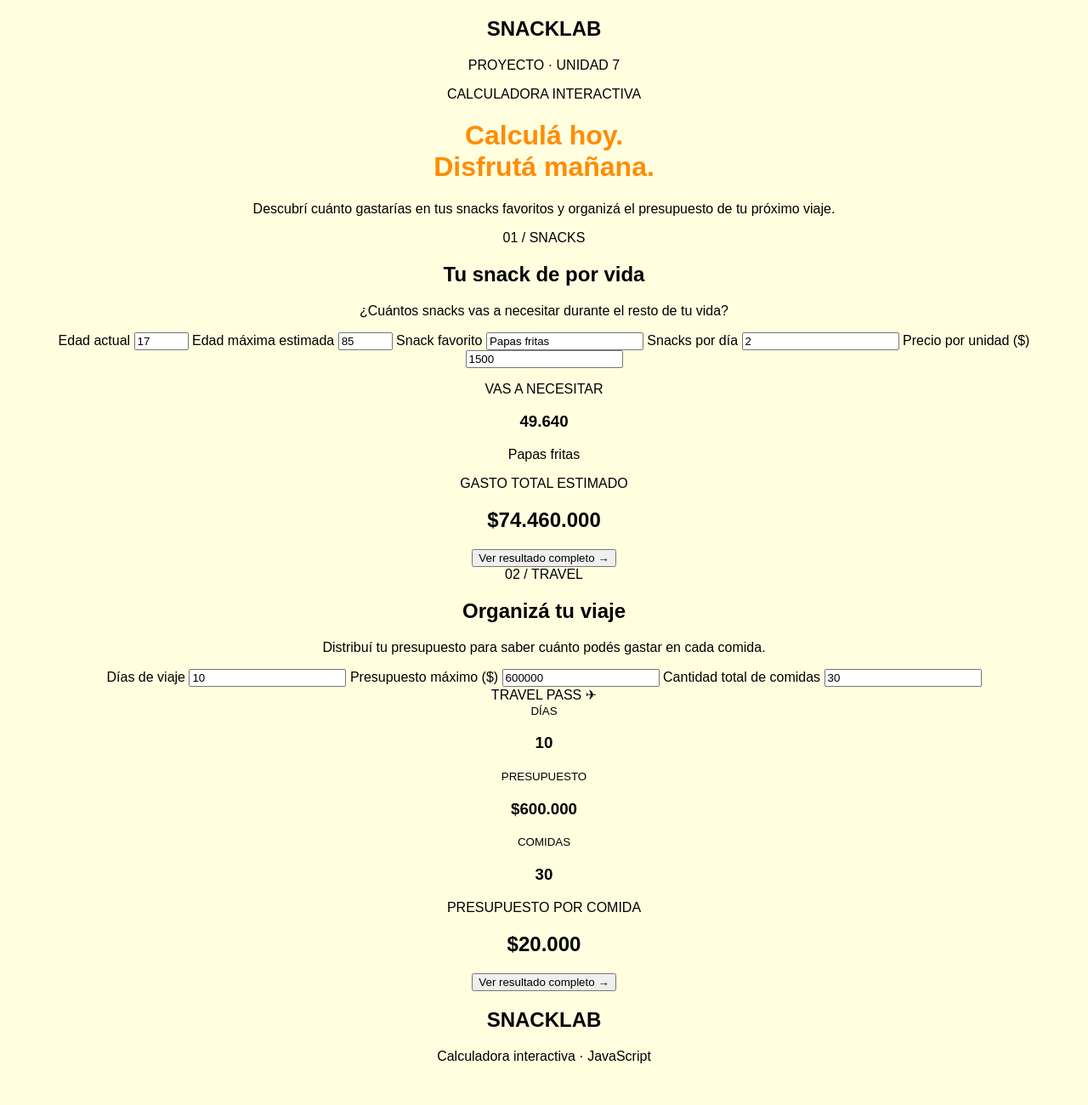
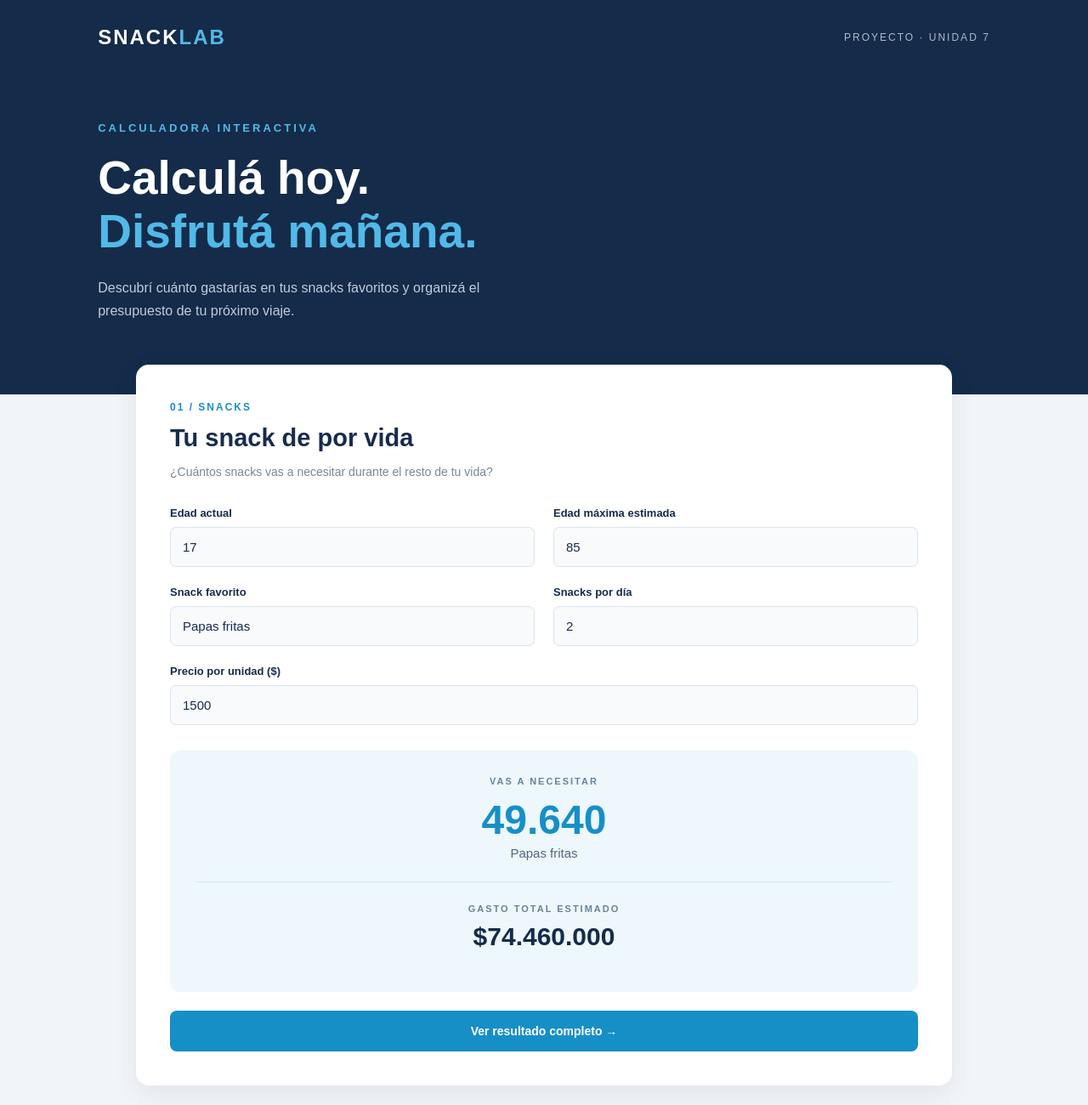
Before and after one commit to juanfg2009/U7-calculadora-de-snacks, a plain HTML site: page index.html in a window 1280 px wide. Shown: the top 1300 px of the page at 85% size. Before the commit the page ends 1268 px from the top, so only its background shows below. Drawn offline with Linux system fonts and the light colour scheme.

Commit message:
Revise CSS styles for body, header, and layout
Refactor CSS styles for improved layout and responsiveness.

```diff
--- a/style.css
+++ b/style.css
@@ -1,10 +1,339 @@
+
+* {
+    margin: 0;
+    padding: 0;
+    box-sizing: border-box;
+}
 
 body {
-    background-color: lightyellow;
-    font-family: Arial, sans-serif;
+    font-family: Arial, Helvetica, sans-serif;
+    background-color: #f1f4f8;
+    color: #172b4d;
+}
+
+/* ENCABEZADO */
+
+.header {
+    background: #142b49;
+    color: white;
+    padding: 30px 9% 85px;
+}
+
+nav {
+    display: flex;
+    justify-content: space-between;
+    align-items: center;
+}
+
+nav h2, footer h2 {
+    font-size: 24px;
+    letter-spacing: 2px;
+}
+
+nav h2 span, footer h2 span {
+    color: #51b9e8;
+}
+
+nav p {
+    font-size: 12px;
+    letter-spacing: 2px;
+    color: #aabbd0;
+}
+
+.portada {
+    max-width: 650px;
+    margin-top: 85px;
+}
+
+.etiqueta {
+    color: #51b9e8;
+    font-size: 13px;
+    font-weight: bold;
+    letter-spacing: 3px;
+    margin-bottom: 20px;
+}
+
+.portada h1 {
+    font-size: 55px;
+    line-height: 1.15;
+    margin-bottom: 20px;
+}
+
+.portada h1 span {
+    color: #51b9e8;
+}
+
+.descripcion {
+    color: #c0ccda;
+    line-height: 1.7;
+    max-width: 480px;
+    font-size: 16px;
+}
+
+/* CONTENIDO */
+
+main {
+    max-width: 1000px;
+    margin: -35px auto 70px;
+    padding: 0 20px;
+}
+
+.card {
+    background: white;
+    padding: 40px;
+    border-radius: 15px;
+    margin-bottom: 30px;
+    box-shadow: 0 8px 30px rgba(20, 43, 73, 0.07);
+}
+
+.card-titulo {
+    margin-bottom: 30px;
+}
+
+.card-titulo span {
+    color: #168fc7;
+    font-size: 12px;
+    font-weight: bold;
+    letter-spacing: 2px;
+}
+
+.card-titulo h2 {
+    font-size: 29px;
+    margin: 12px 0;
+}
+
+.card-titulo p {
+    color: #77869a;
+    font-size: 14px;
+    line-height: 1.6;
+}
+
+/* FORMULARIOS */
+
+.campos {
+    display: grid;
+    grid-template-columns: 1fr 1fr;
+    gap: 22px;
+}
+
+label {
+    display: flex;
+    flex-direction: column;
+    gap: 9px;
+    font-size: 13px;
+    font-weight: bold;
+}
+
+.campo-completo {
+    grid-column: span 2;
+}
+
+input {
+    width: 100%;
+    padding: 14px;
+    border: 1px solid #dce3ec;
+    border-radius: 7px;
+    background: #f8fafc;
+    font-size: 15px;
+    color: #172b4d;
+    outline: none;
+}
+
+input:focus {
+    border-color: #168fc7;
+    box-shadow: 0 0 0 3px rgba(22, 143, 199, 0.1);
+}
+
+/* RESULTADO SNACKS */
+
+.resultado {
+    background: #edf7fc;
+    border-radius: 12px;
+    margin-top: 30px;
+    padding: 30px;
     text-align: center;
 }
 
-h1 {
-    color: darkorange;
+.resultado-label, .gasto-label {
+    font-size: 11px;
+    letter-spacing: 2px;
+    font-weight: bold;
+    color: #68849b;
 }
+
+.resultado h3 {
+    font-size: 48px;
+    color: #168fc7;
+    margin: 12px 0 3px;
+}
+
+#nombreSnack {
+    color: #53677e;
+    font-size: 15px;
+}
+
+.separador {
+    height: 1px;
+    background: #d5e6ef;
+    margin: 25px 0;
+}
+
+.gasto-label {
+    margin-bottom: 10px;
+}
+
+.resultado h2 {
+    font-size: 30px;
+    color: #142b49;
+}
+
+.frase {
+    margin-top: 18px;
+    font-size: 13px;
+    color: #687c91;
+    line-height: 1.6;
+}
+
+/* BOTONES */
+
+button {
+    width: 100%;
+    border: none;
+    background: #168fc7;
+    color: white;
+    padding: 16px;
+    border-radius: 8px;
+    font-size: 14px;
+    font-weight: bold;
+    cursor: pointer;
+    margin-top: 22px;
+    transition: 0.3s;
+}
+
+button:hover {
+    background: #116d9a;
+    transform: translateY(-2px);
+}
+
+/* VIAJE */
+
+.ticket {
+    background: #142b49;
+    color: white;
+    border-radius: 12px;
+    padding: 30px;
+    margin-top: 30px;
+}
+
+.ticket-top {
+    display: flex;
+    justify-content: space-between;
+    color: #51b9e8;
+    font-size: 14px;
+    font-weight: bold;
+    letter-spacing: 2px;
+    padding-bottom: 22px;
+    border-bottom: 1px dashed #60738a;
+}
+
+.ticket-datos {
+    display: grid;
+    grid-template-columns: 1fr 1fr 1fr;
+    gap: 15px;
+    padding: 25px 0;
+}
+
+.ticket-datos small {
+    color: #9db1c9;
+    font-size: 10px;
+    letter-spacing: 1px;
+}
+
+.ticket-datos h3 {
+    font-size: 18px;
+    margin-top: 9px;
+}
+
+.ticket-total {
+    background: #1d3d60;
+    border-radius: 9px;
+    padding: 25px;
+    text-align: center;
+}
+
+.ticket-total p {
+    color: #a9c6df;
+    font-size: 11px;
+    letter-spacing: 2px;
+}
+
+.ticket-total h2 {
+    font-size: 34px;
+    color: #51b9e8;
+    margin-top: 12px;
+}
+
+.ticket .frase {
+    color: #bdcbd9;
+}
+
+/* PIE DE PAGINA */
+
+footer {
+    background: #142b49;
+    color: white;
+    padding: 35px;
+    text-align: center;
+}
+
+footer p {
+    color: #aabbd0;
+    font-size: 12px;
+    margin-top: 12px;
+}
+
+/* ADAPTACION A CELULARES */
+
+@media (max-width: 600px) {
+
+    .header {
+        padding: 25px 7% 75px;
+    }
+
+    .portada {
+        margin-top: 65px;
+    }
+
+    .portada h1 {
+        font-size: 39px;
+    }
+
+    nav p {
+        font-size: 9px;
+    }
+
+    .card {
+        padding: 25px 20px;
+    }
+
+    .campos {
+        grid-template-columns: 1fr;
+    }
+
+    .campo-completo {
+        grid-column: span 1;
+    }
+
+    .ticket-datos {
+        grid-template-columns: 1fr 1fr;
+    }
+
+    .resultado h3 {
+        font-size: 37px;
+    }
+
+    .resultado h2 {
+        font-size: 24px;
+    }
+
+}
```
